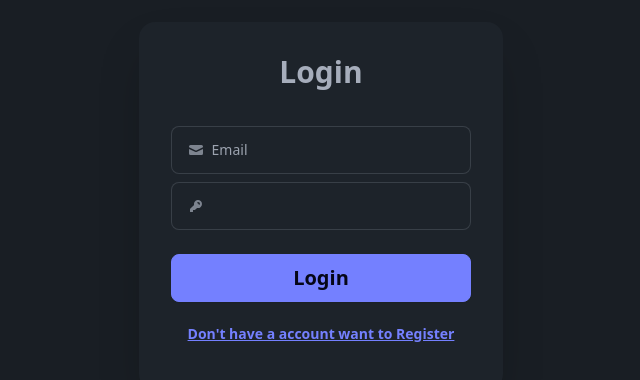
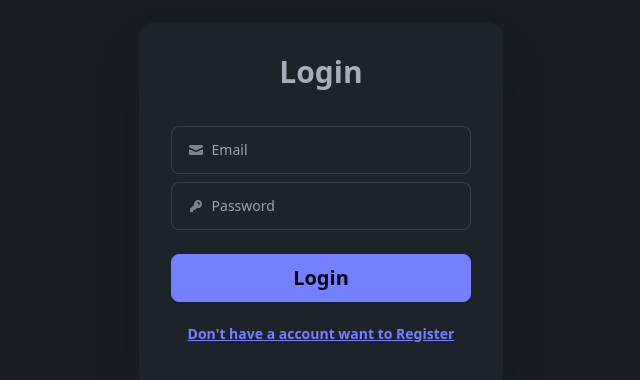
Before and after one commit to codewithahsanzahoor/reactjs-tailwind-daisyui-bookapiFrontend-1, a React (Vite) app: page /auth/login in a window 1280 px wide. Shown: the part 194-574 px from the top of the page, without its empty margins (319-959 px from the left). Built offline with nearby package versions, Linux system fonts and the light colour scheme.

Commit message:
submit data of form login

```diff
--- a/src/pages/LoginPage.tsx
+++ b/src/pages/LoginPage.tsx
@@ -1,6 +1,20 @@
+import React from "react";
 import { Link } from "react-router-dom";
 
 function LoginPage() {
+	//create use ref for email and password
+	const emailRef = React.useRef<HTMLInputElement>(null);
+	const passwordRef = React.useRef<HTMLInputElement>(null);
+	// console.log(emailRef, passwordRef);
+
+	//create function to handle login
+	const handleLoginSubmit = () => {
+		const email = emailRef.current?.value;
+		const password = passwordRef.current?.value;
+
+		console.log("data", { email, password });
+	};
+
 	return (
 		<>
 			<div className="flex justify-center items-center bg-base-200 min-h-screen">
@@ -18,7 +32,14 @@ function LoginPage() {
 									<path d="M2.5 3A1.5 1.5 0 0 0 1 4.5v.793c.026.009.051.02.076.032L7.674 8.51c.206.1.446.1.652 0l6.598-3.185A.755.755 0 0 1 15 5.293V4.5A1.5 1.5 0 0 0 13.5 3h-11Z" />
 									<path d="M15 6.954 8.978 9.86a2.25 2.25 0 0 1-1.956 0L1 6.954V11.5A1.5 1.5 0 0 0 2.5 13h11a1.5 1.5 0 0 0 1.5-1.5V6.954Z" />
 								</svg>
-								<input type="text" className="grow" placeholder="Email" />
+								<input
+									ref={emailRef}
+									type="text"
+									className="grow"
+									placeholder="Email"
+									defaultValue=""
+									required
+								/>
 							</label>
 
 							<label className="input input-bordered input-md flex items-center gap-2">
@@ -34,14 +55,26 @@ function LoginPage() {
 										clipRule="evenodd"
 									/>
 								</svg>
-								<input type="password" className="grow" value="" />
+								<input
+									ref={passwordRef}
+									type="password"
+									className="grow"
+									placeholder="Password"
+									defaultValue=""
+									required
+								/>
 							</label>
-							<input
-								type="submit"
-								value="Login"
+							<button
 								className="btn btn-primary mt-4 font-semibold text-xl"
-							/>
-							<Link to="/register">
+								onClick={(e) => {
+									e.preventDefault();
+									handleLoginSubmit();
+								}}
+							>
+								Login
+							</button>
+
+							<Link to="/auth/register">
 								<button type="button" className="btn btn-link ">
 									Don't have a account want to Register
 								</button>
--- a/src/pages/RegisterPage.tsx
+++ b/src/pages/RegisterPage.tsx
@@ -45,14 +45,19 @@ function RegisterPage() {
 										clipRule="evenodd"
 									/>
 								</svg>
-								<input type="password" className="grow" value="" />
+								<input
+									type="password"
+									className="grow"
+									value=""
+									placeholder="Password"
+								/>
 							</label>
 							<input
 								type="submit"
 								value="Register"
 								className="btn btn-primary mt-4 font-semibold text-xl"
 							/>
-							<Link to="/login">
+							<Link to="/auth/login">
 								<button type="button" className="btn btn-link ">
 									Already have a account want to Login
 								</button>
```
